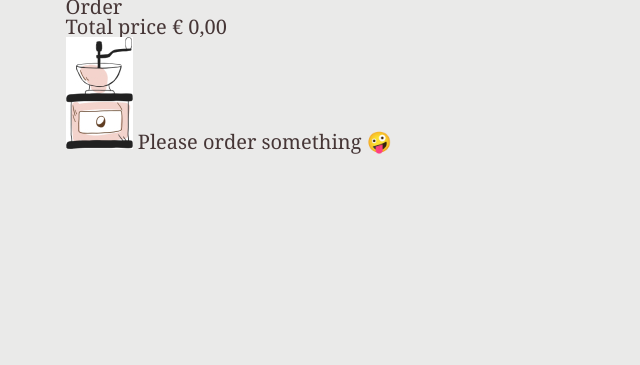
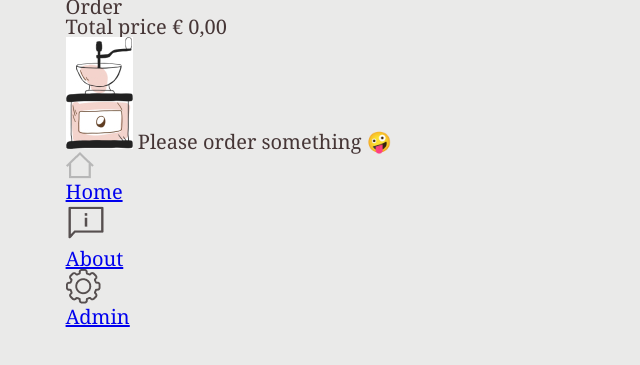
Before and after one commit to conor-v/Barista_app, a website built with webpack: page src/index.html in a window 1280 px wide. Shown: the part 129-494 px from the top of the page, without its empty margins (0-640 px from the left). Built offline with nearby package versions, Linux system fonts and the light colour scheme; some packages are replaced by stand-ins of ours.

Commit message:
html klaar

```diff
--- a/src/index.html
+++ b/src/index.html
@@ -70,6 +70,30 @@
       </div>
     </section>
   </main>
+  <footer class="footer">
+    <ul class="menu__items">
+      <li class="menu__item">
+        <a class="menu__item__link" href="index.html">
+          <img class="item__link--img" src="assets/img/home_active.png" alt="home">
+          <p class="item__link--paragraaf">Home</p>
+        </a>
+      </li>
+
+      <li class="menu__item">
+        <a class="menu__item__link" href="index.html">
+          <img class="item__link--img" src="assets/img/info.png" alt="about">
+          <p class="item__link--paragraaf">About</p>
+        </a>
+      </li>
+
+      <li class="menu__item">
+        <a class="menu__item__link" href="index.html">
+          <img class="item__link--img" src="assets/img/tandwiel.png" alt="admin">
+          <p class="item__link--paragraaf">Admin</p>
+        </a>
+      </li>
+    </ul>
+  </footer>
 </body>
 
 </html>
```
